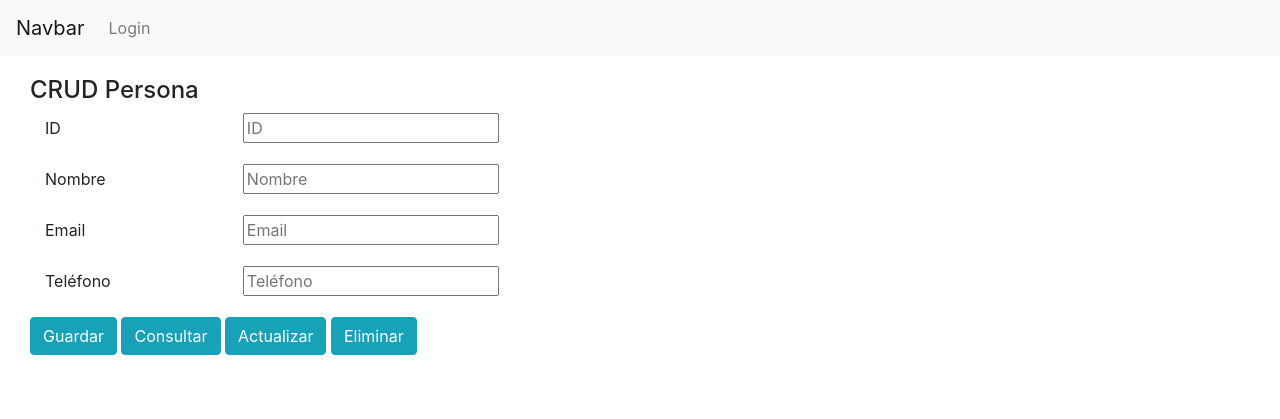
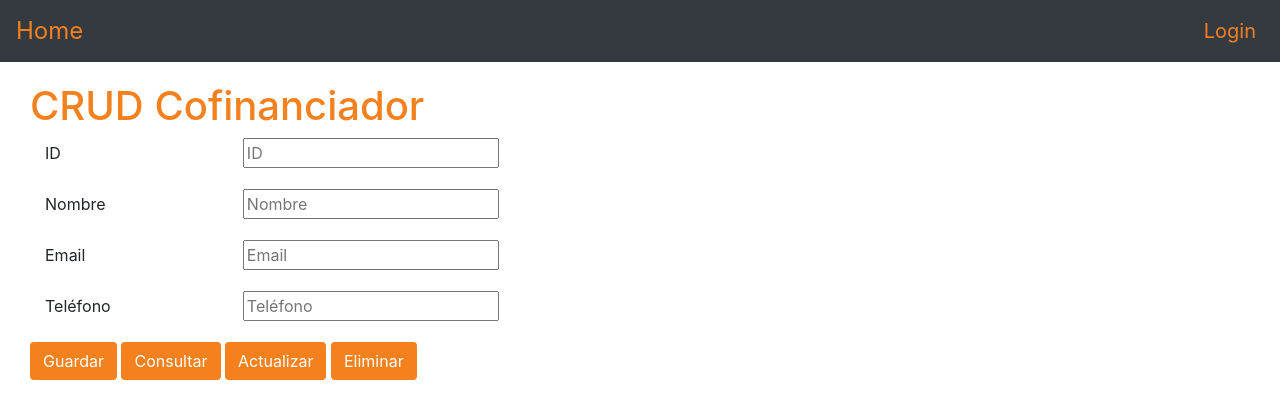
Before and after one commit to IvanRJS/pryTDG, a PHP site: page /vista/Cofinanciador.php in a window 1280 px wide. Shown: the top 419 px of the page. Run offline with PHP 8.4, Linux system fonts and the light colour scheme.

Commit message:
css added, navbar color added, button and title orange added

```diff
--- /dev/null
+++ b/css/style.css
@@ -0,0 +1,25 @@
+.btn-orange {
+    background-color: #F4811E;
+    color: #fff;
+}
+
+.btn-orange:hover {
+    background-color: #fff;
+    color: #F4811E;
+    border-style: solid 1px;
+    border-color: #F4811E;
+}
+
+.title-orange {
+    color: #F4811E;
+}
+
+.nav-link {
+    color: #F4811E !important;
+    font-size: 20px;
+}
+
+.navbar-brand {
+    color: #F4811E !important;
+    font-size: 24px;
+}
--- a/vista/Cofinanciador.php
+++ b/vista/Cofinanciador.php
@@ -7,12 +7,13 @@
     <title>Cofinanciador</title>
     <link rel="stylesheet" href="https://stackpath.bootstrapcdn.com/bootstrap/4.3.1/css/bootstrap.min.css" integrity="sha384-ggOyR0iXCbMQv3Xipma34MD+dH/1fQ784/j6cY/iJTQUOhcWr7x9JvoRxT2MZw1T" crossorigin="anonymous">
     <script src="../js/scripts.js"></script>
+    <link rel="stylesheet" href="../css/style.css">
 </head>
 <body>
 <?php include("header.php"); ?>
      <!--INICIO FORMULARIO BOOTSTRAP-->
      <form style="margin: 20px 0px 0px 30px;" action="VistaCofinanciador.php" method="POST">
-            <h4>CRUD Persona</h4>
+            <h1 class="title-orange">CRUD Cofinanciador</h1>
             <div class="form-group">
                 <label for="txtId" class="col-md-2">ID</label>
                 <input type="text" class="form-control-md" name="txtId" id="txtId"  placeholder="ID" onkeypress="return validarNumeros(event);" required>
@@ -32,10 +33,10 @@
 
 
 
-                <input type="submit" class="btn btn-info" name="boton" value="Guardar">
-              <input type="submit" class="btn btn-info" name="boton" value="Consultar">
-              <input type="submit" class="btn btn-info" name="boton" value="Actualizar">
-              <input type="submit" class="btn btn-info" name="boton" value="Eliminar">
+                <input type="submit" class="btn btn-orange" name="boton" value="Guardar">
+              <input type="submit" class="btn btn-orange" name="boton" value="Consultar">
+              <input type="submit" class="btn btn-orange" name="boton" value="Actualizar">
+              <input type="submit" class="btn btn-orange" name="boton" value="Eliminar">
           </form>
     <!--FIN FORMULARIO BOOTSTRAP-->
 </body>
--- a/vista/header.php
+++ b/vista/header.php
@@ -30,15 +30,15 @@ if(isset($_SESSION['usuario'])){
 #barra de navegacion si no está logeado
 } else { ?>
 
-<nav class="navbar navbar-expand-lg navbar-light bg-light">
-<a class="navbar-brand" href="#">Navbar</a>
+<nav class="navbar navbar-expand-lg navbar-dark bg-dark">
+<a class="navbar-brand" href="../index.php">Home</a>
 <button class="navbar-toggler" type="button" data-toggle="collapse" data-target="#navbarNav" aria-controls="navbarNav" aria-expanded="false" aria-label="Toggle navigation">
   <span class="navbar-toggler-icon"></span>
 </button>
 <div class="collapse navbar-collapse" id="navbarNav">
-    <ul class="navbar-nav">
+    <ul class="navbar-nav ml-auto">
         <li class="nav-item">
-            <a class="nav-link" href="#">Login</a>
+            <a class="nav-link mr-auto" href="#">Login</a>
         </li>
     </ul>
 </div>
```
Also changed, not shown: index.php (+8 -6 lines), vista/Estudiante.php (+6 -7 lines), vista/Persona.php (+6 -5 lines), vista/Proyecto.php (+6 -5 lines), vista/Usuario.php (+6 -6 lines).
